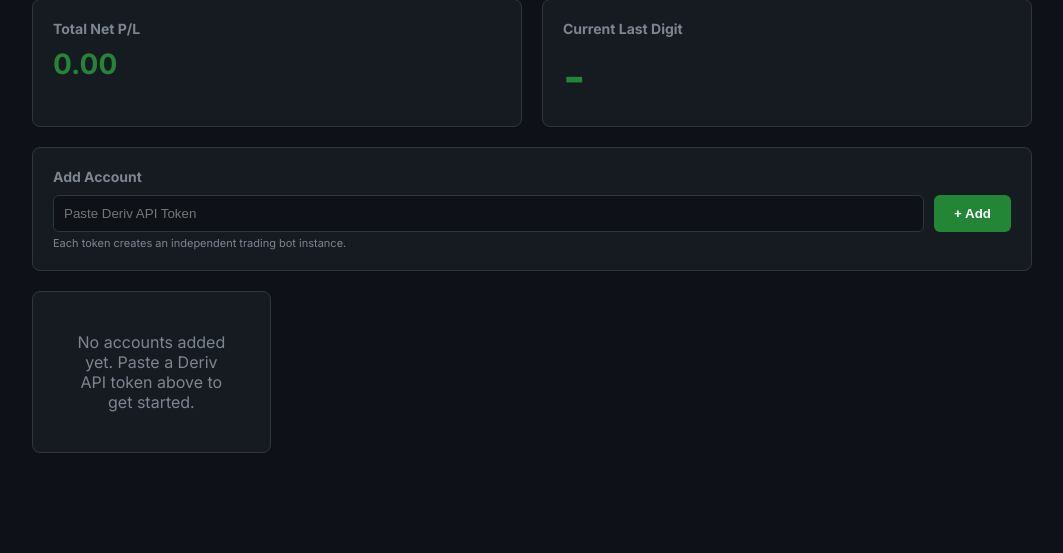
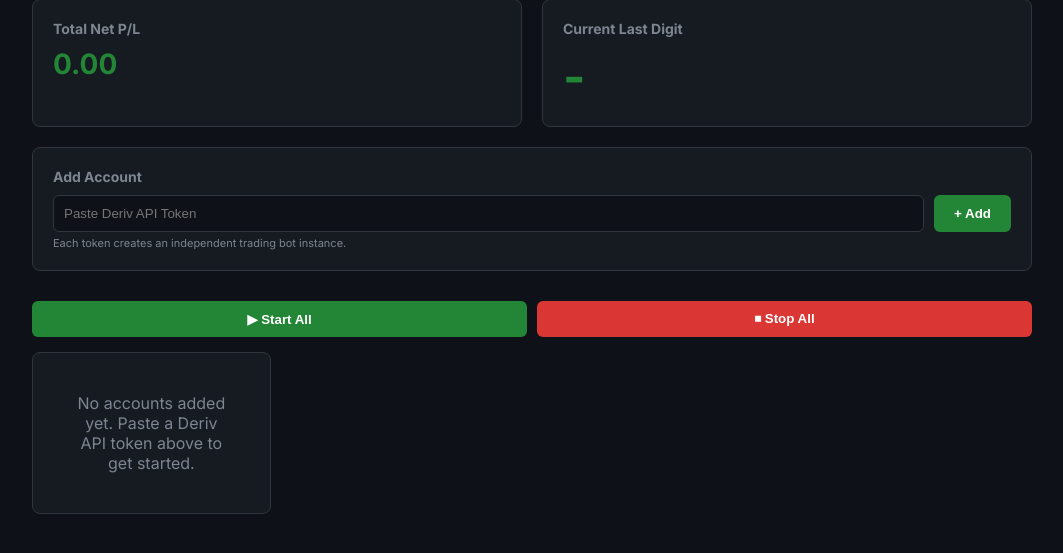
Before and after one commit to mr-ceo7/derivcloud, a Flask app: page / in a window 1280 px wide. Shown: the part 80-633 px from the top of the page, without its empty margins (108-1171 px from the left). Run offline with Flask 3, Linux system fonts and the light colour scheme; data that the repository does not hold is empty.

Commit message:
feat: add Start All / Stop All buttons

```diff
--- a/static/script.js
+++ b/static/script.js
@@ -250,6 +250,26 @@ function stopAccount(accountId) {
         .then(data => updateStats());
 }
 
+function startAll() {
+    fetch('/api/start', {
+        method: 'POST',
+        headers: { 'Content-Type': 'application/json' },
+        body: JSON.stringify({ start_all: true })
+    })
+        .then(res => res.json())
+        .then(data => updateStats());
+}
+
+function stopAll() {
+    fetch('/api/stop', {
+        method: 'POST',
+        headers: { 'Content-Type': 'application/json' },
+        body: JSON.stringify({ stop_all: true })
+    })
+        .then(res => res.json())
+        .then(data => updateStats());
+}
+
 // ── Reset / Export ────────────────────────────────────────
 function resetStats() {
     if (!selectedAccountId) return alert('Select an account first.');
--- a/templates/index.html
+++ b/templates/index.html
@@ -49,6 +49,12 @@
                 <button id="add-account-btn" onclick="addAccount()" style="width: auto; margin-top: 0; padding: 10px 20px;">+ Add</button>
             </div>
             <small>Each token creates an independent trading bot instance.</small>
+        </div>
+
+        <!-- Global Controls -->
+        <div style="display: flex; gap: 10px; margin-bottom: 15px;">
+            <button onclick="startAll()" class="btn-start" style="flex: 1; padding: 10px; border-radius: 6px; border: none; font-weight: 600; cursor: pointer;">▶ Start All</button>
+            <button onclick="stopAll()" class="btn-stop" style="flex: 1; padding: 10px; border-radius: 6px; border: none; font-weight: 600; cursor: pointer;">⏹ Stop All</button>
         </div>
 
         <!-- Account Cards Grid -->
```
